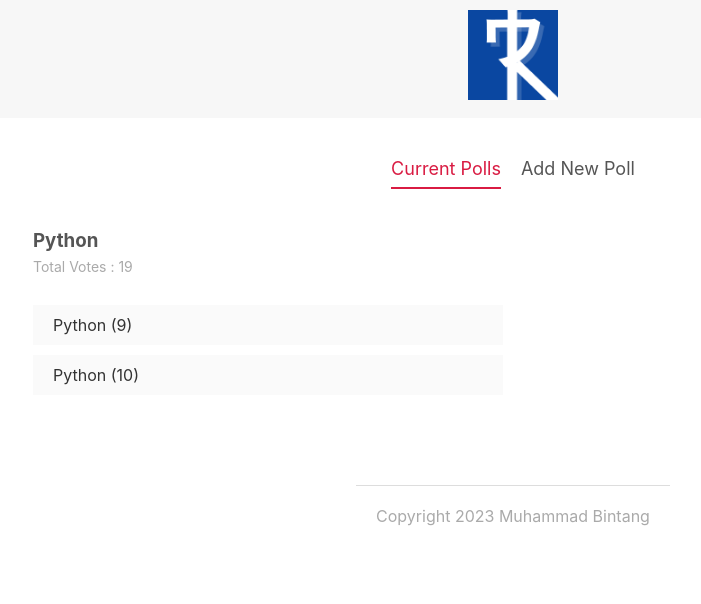
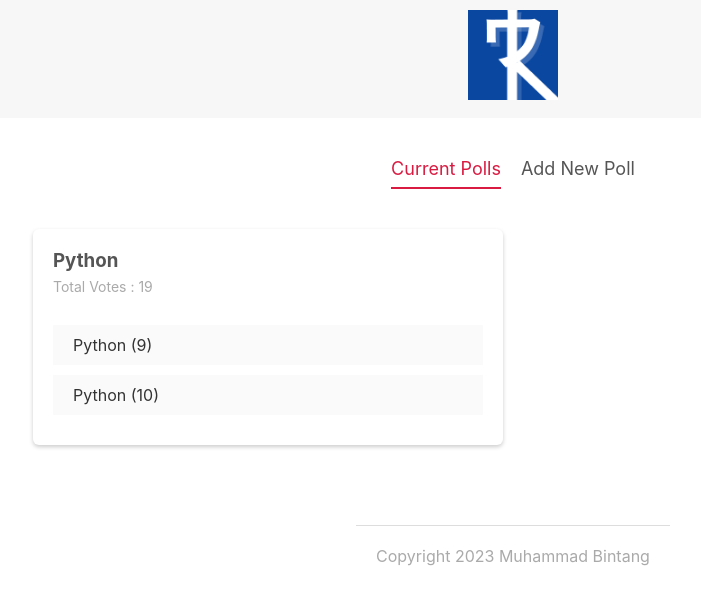
Before and after one commit to M-BintangR/my-polls, a Svelte app: page / in a window 1280 px wide. Shown: the top 604 px of the page, without its empty margins (127-828 px from the left). Built offline with nearby package versions, Linux system fonts and the light colour scheme.

Commit message:
card component 😍

```diff
--- a/src/components/DetailPoll.svelte
+++ b/src/components/DetailPoll.svelte
@@ -1,9 +1,12 @@
 <script>
+  import Card from "../shared/Card.svelte";
+
   export let poll;
 
   $: totalVotes = poll.votesA + poll.votesB;
 </script>
 
+<Card>
     <div class="poll">
       <h3>{poll.question}</h3>
       <p>Total Votes : {totalVotes}</p>
@@ -16,6 +19,7 @@
         <span>{poll.answerB} ({poll.votesB})</span>
       </div>
     </div>
+</Card>
 
 <style>
   h3 {
--- /dev/null
+++ b/src/shared/Card.svelte
@@ -0,0 +1,15 @@
+<script>
+</script>
+
+<div class="card">
+  <slot />
+</div>
+
+<style>
+  .card {
+    background: #fff;
+    padding: 20px;
+    border-radius: 6px;
+    box-shadow: 0px 2px 4px rgba(0, 0, 0, 0.2);
+  }
+</style>
```
Lines whose indentation alone changed are shown as unchanged.
